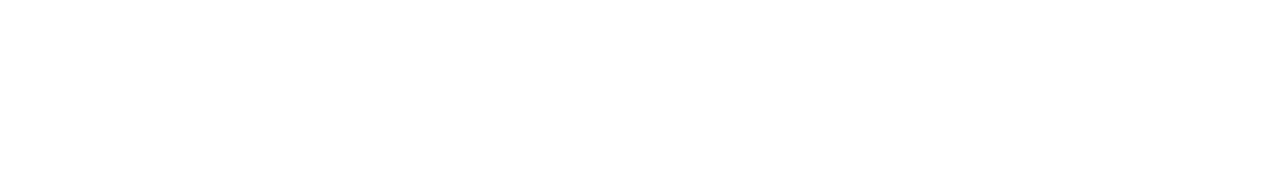
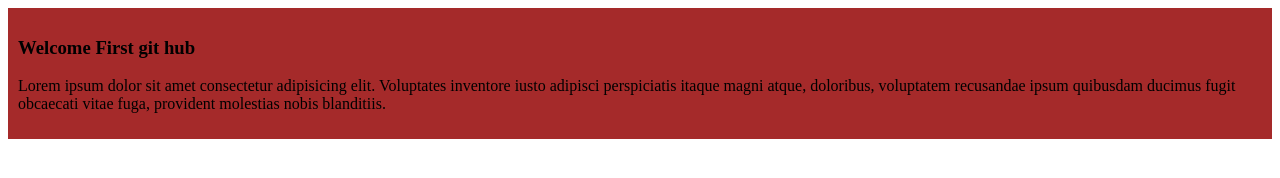
Before and after one commit to nazmul15-2881/welcome-first-github-info2, a plain HTML site: page index.html in a window 1280 px wide. Drawn offline with Linux system fonts and the light colour scheme.

Commit message:
added the welcome website blog

```diff
--- a/index.html
+++ b/index.html
@@ -4,8 +4,12 @@
     <meta charset="UTF-8">
     <meta name="viewport" content="width=device-width, initial-scale=1.0">
     <title>Welcome First Github Info2</title>
+    <link rel="stylesheet" href="styles/blog.css">
 </head>
 <body>
-
+    <div>
+        <h3>Welcome First git hub</h3>
+        <p>Lorem ipsum dolor sit amet consectetur adipisicing elit. Voluptates inventore iusto adipisci perspiciatis itaque magni atque, doloribus, voluptatem recusandae ipsum quibusdam ducimus fugit obcaecati vitae fuga, provident molestias nobis blanditiis.</p>
+    </div>
 </body>
 </html>
--- /dev/null
+++ b/styles/blog.css
@@ -0,0 +1,4 @@
+div{
+    background-color: brown;
+    padding: 10px;
+}
```
